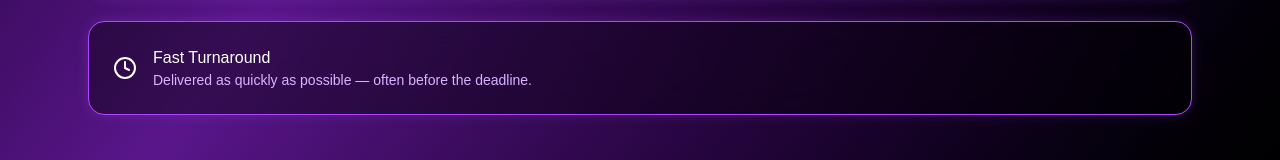
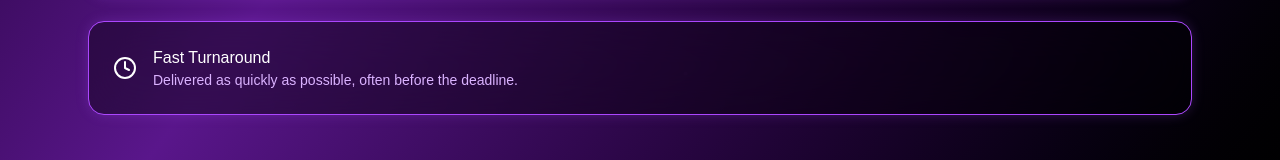
Before and after one commit to NightGaijin/Portfolio, a Next.js app: page / in a window 1280 px wide. Shown: the part 1355-1515 px from the top of the page. Built offline with nearby package versions, Linux system fonts and the light colour scheme.

Commit message:
atualização

```diff
--- a/app/page.js
+++ b/app/page.js
@@ -45,7 +45,7 @@ export default function Portfolio() {
     },
     {
       title: "Fast Turnaround",
-      desc: "Delivered as quickly as possible — often before the deadline.",
+      desc: "Delivered as quickly as possible, often before the deadline.",
       icon: <Clock size={24} />,
     },
   ];
```
